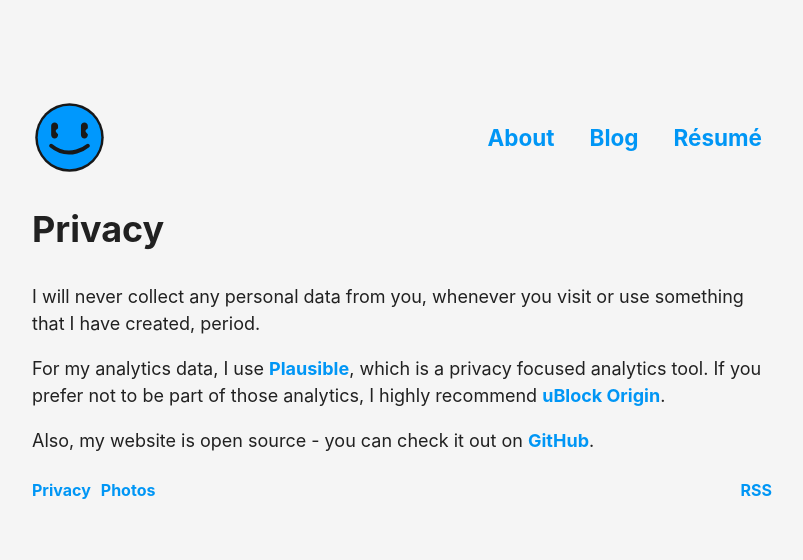
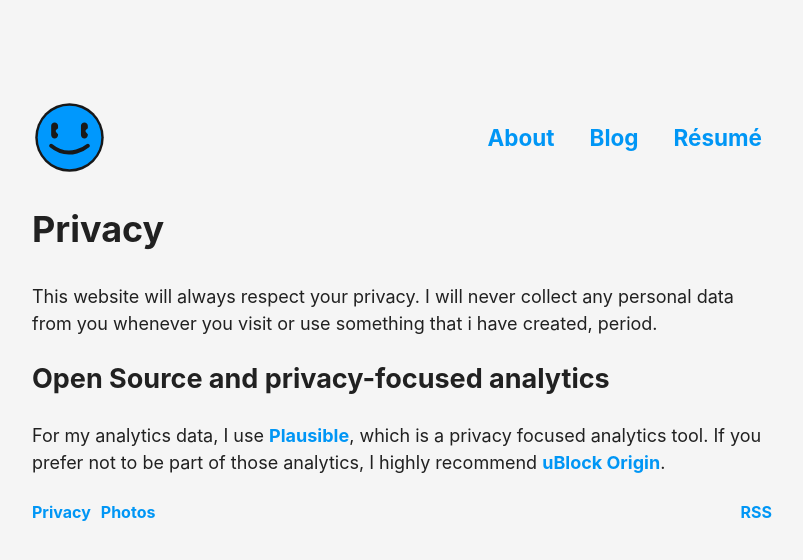
Before and after one commit to timharek/timharek.no, a Jekyll site: the page built from pages/privacy.md, in a window 1280 px wide. Shown: the top 560 px of the page, without its empty margins (238-1041 px from the left). Built offline with Jekyll 4.4.1, drawn with Linux system fonts in a browser that asks for light colours.

Commit message:
chore: Updated privacy descripton

```diff
--- a/pages/privacy.md
+++ b/pages/privacy.md
@@ -5,10 +5,11 @@ footer-title: "/privacy"
 permalink: /privacy
 menu: footer
 description: Tim Hårek's privacy policy. No personal data is collected.
+updated: 2021-04-01 18:43:57 +0100
 ---
 
-I will never collect any personal data from you, whenever you visit or use something that I have created, period.
+This website will always respect your privacy. I will never collect any personal data from you whenever you visit or use something that i have created, period.
+
+## Open Source and privacy-focused analytics
 
 For my analytics data, I use <a href="https://plausible.io/" target="_blank" rel="noopener noreferrer"> Plausible</a>, which is a privacy focused analytics tool. If you prefer not to be part of those analytics, I highly recommend [uBlock Origin](https://ublockorigin.com/).
-
-Also, my website is open source - you can check it out on <a href="https://github.com/timharek/timharek.no" target="_blank" rel="noopener noreferrer">GitHub</a>.
```
